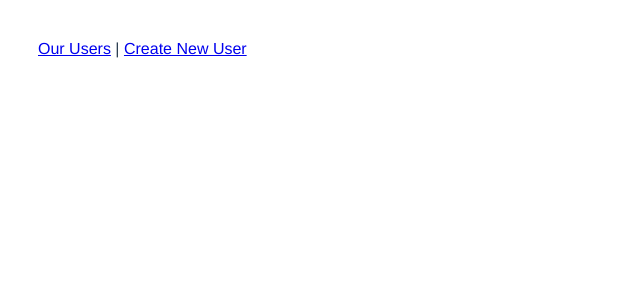
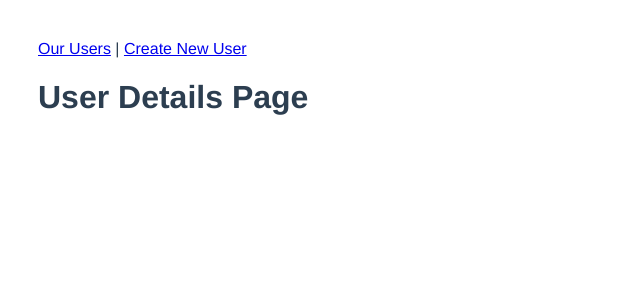
Before and after one commit to Leon-Mbegera/VueTest, a Vue app: page /users/1 in a window 1280 px wide. Shown: the top 300 px of the page, without its empty margins (0-640 px from the left). Built offline with nearby package versions, Linux system fonts and the light colour scheme.

Commit message:
Route for user details page

```diff
--- a/src/components/ListUsers.vue
+++ b/src/components/ListUsers.vue
@@ -6,6 +6,8 @@
                 <p>{{ user.email }}</p>
             </div>
             <img src="../assets/logo.png" alt="user-image" />
+            <img src={{user.avatar}} alt="user-image" />
+
         </div>
     </div>
 </template>
--- /dev/null
+++ b/src/components/UserDetails.vue
@@ -0,0 +1,10 @@
+<template>
+    <h1>User Details Page</h1>
+</template>
+
+<script setup>
+</script>
+
+<style>
+
+</style>
--- a/src/routes/index.js
+++ b/src/routes/index.js
@@ -1,7 +1,9 @@
 import { createRouter, createWebHistory } from "vue-router";
 
 import ListUsers from "../components/ListUsers";
-import CreateUser from "../components/CreateUser"
+import CreateUser from "../components/CreateUser";
+import UserDetails from "../components/UserDetails";
+
 
 const routes = [
     {
@@ -13,7 +15,13 @@ const routes = [
         path: "/users/new",
         name: "CreateUser",
         component: CreateUser
+    },
+    {
+        path: "/users/:id",
+        name: "UserDetails",
+        component: UserDetails
     }
+
 ]
 
 const router = createRouter({
```
